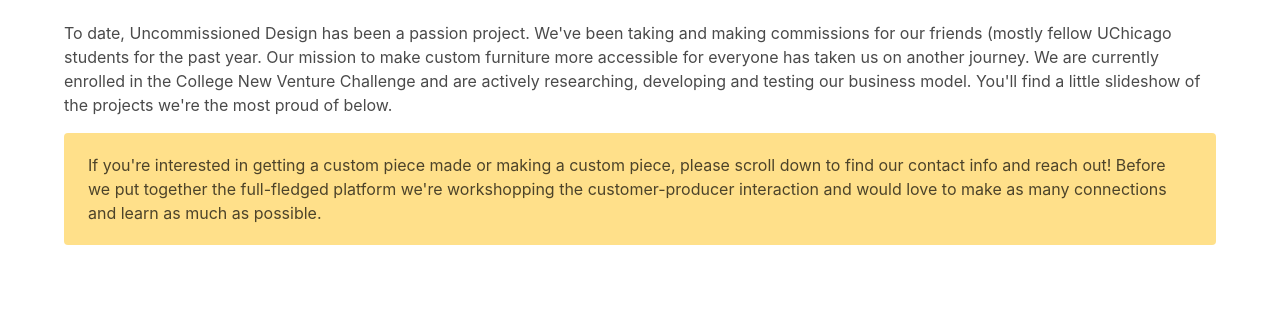
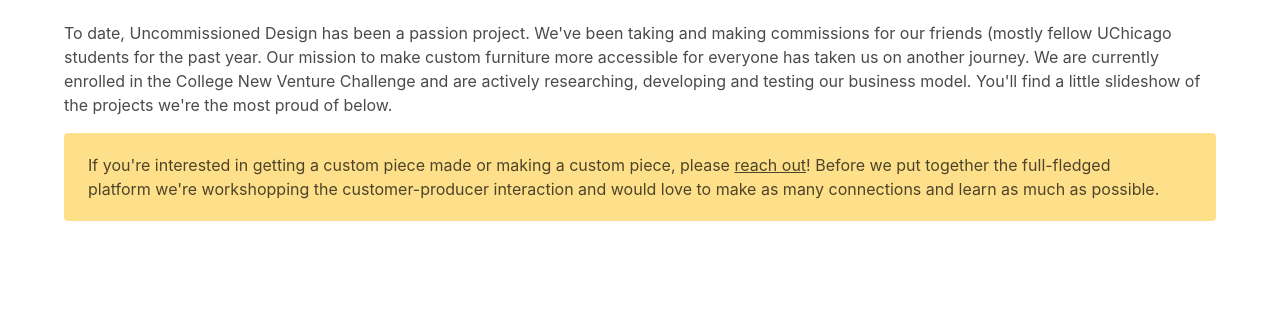
Before and after one commit to jacobjoergens/jacobjoergens.github.io, a plain HTML site: page index.html in a window 1280 px wide. Shown: the part 1343-1657 px from the top of the page. Drawn offline with nearby package versions, Linux system fonts and the light colour scheme.

Commit message:
link to contact us

```diff
--- a/index.html
+++ b/index.html
@@ -89,7 +89,7 @@
         </p>
         <div class="notification is-warning" style="margin-top: 1em;">
           If you're interested in getting a custom piece made or
-          making a custom piece, please scroll down to find our contact info and reach out! Before we put together the
+          making a custom piece, please <a href="#contact-us">reach out</a>! Before we put together the
           full-fledged platform we're workshopping the customer-producer interaction and would love to make as many connections
           and learn as much as possible.
         </div>
```
